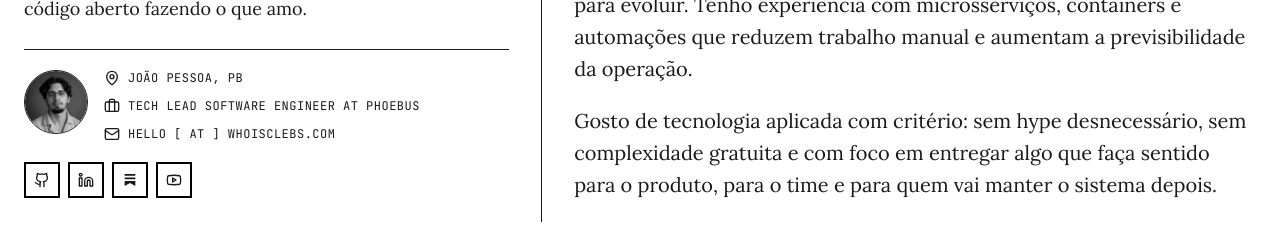
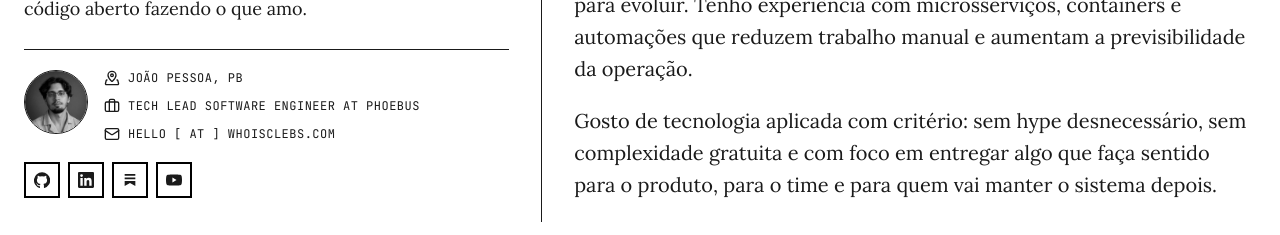
Before and after one commit to whoisclebs/whoisclebs.com, a React (Vite) app: page / in a window 1280 px wide. Shown: the part 376-611 px from the top of the page. Built offline with nearby package versions, Linux system fonts and the light colour scheme.

Commit message:
fix(deps): corrigir conflito do eslint no deploy

```diff
--- a/package.json
+++ b/package.json
@@ -30,7 +30,7 @@
   "devDependencies": {
     "@commitlint/cli": "^20.5.2",
     "@commitlint/config-conventional": "^20.5.0",
-    "@eslint/js": "^9.21.0",
+    "@eslint/js": "^9.39.4",
     "@playwright/test": "^1.59.1",
     "@testing-library/jest-dom": "^6.6.3",
     "@testing-library/react": "^16.2.0",
@@ -40,7 +40,7 @@
     "@types/react-dom": "^19.2.3",
     "@vitejs/plugin-react-swc": "^3.8.0",
     "autoprefixer": "^10.5.0",
-    "eslint": "^10.2.1",
+    "eslint": "^9.39.4",
     "eslint-plugin-react-hooks": "^5.1.0",
     "eslint-plugin-react-refresh": "^0.5.2",
     "globals": "^15.15.0",
--- a/src/pages/home.tsx
+++ b/src/pages/home.tsx
@@ -5,7 +5,31 @@ import { SEO } from "@/components/seo";
 import { Button } from "@/components/ui/button";
 import { getBalancedEditorialGridItemClass, getPublishedPosts, getResponsiveGridClass } from "@/lib/posts";
 import { getPublishedTilEntries } from "@/lib/til";
-import { Briefcase, Github, Linkedin, Mail, MapPin, Youtube } from "lucide-react";
+import { Briefcase, Mail, MapPinned } from "lucide-react";
+
+function GithubIcon({ className }: { className?: string }) {
+    return (
+        <svg className={className} viewBox="0 0 24 24" fill="currentColor" aria-hidden="true">
+            <path d="M12 .5a12 12 0 0 0-3.8 23.4c.6.1.8-.3.8-.6v-2.1c-3.3.7-4-1.4-4-1.4-.5-1.3-1.3-1.7-1.3-1.7-1-.7.1-.7.1-.7 1.2.1 1.8 1.2 1.8 1.2 1 1.8 2.8 1.3 3.4 1 .1-.8.4-1.3.8-1.6-2.6-.3-5.4-1.3-5.4-5.9 0-1.3.5-2.4 1.2-3.2-.1-.3-.5-1.5.1-3.2 0 0 1-.3 3.3 1.2a11.4 11.4 0 0 1 6 0c2.3-1.5 3.3-1.2 3.3-1.2.6 1.7.2 2.9.1 3.2.8.8 1.2 1.9 1.2 3.2 0 4.6-2.8 5.6-5.5 5.9.4.4.8 1.1.8 2.2v3.2c0 .3.2.7.8.6A12 12 0 0 0 12 .5Z" />
+        </svg>
+    )
+}
+
+function LinkedinIcon({ className }: { className?: string }) {
+    return (
+        <svg className={className} viewBox="0 0 24 24" fill="currentColor" aria-hidden="true">
+            <path d="M20.45 20.45h-3.56v-5.57c0-1.33-.03-3.04-1.85-3.04-1.85 0-2.13 1.45-2.13 2.94v5.67H9.35V9h3.41v1.56h.05a3.74 3.74 0 0 1 3.36-1.85c3.6 0 4.27 2.37 4.27 5.45v6.29ZM5.34 7.43a2.06 2.06 0 1 1 0-4.13 2.06 2.06 0 0 1 0 4.13Zm1.78 13.02H3.56V9h3.56v11.45ZM22.23 0H1.77C.8 0 0 .77 0 1.72v20.56C0 23.23.8 24 1.77 24h20.46c.98 0 1.77-.77 1.77-1.72V1.72C24 .77 23.21 0 22.23 0Z" />
+        </svg>
+    )
+}
+
+function YoutubeIcon({ className }: { className?: string }) {
+    return (
+        <svg className={className} viewBox="0 0 24 24" fill="currentColor" aria-hidden="true">
+            <path d="M23.5 6.2a3 3 0 0 0-2.1-2.1C19.5 3.6 12 3.6 12 3.6s-7.5 0-9.4.5A3 3 0 0 0 .5 6.2 31 31 0 0 0 0 12a31 31 0 0 0 .5 5.8 3 3 0 0 0 2.1 2.1c1.9.5 9.4.5 9.4.5s7.5 0 9.4-.5a3 3 0 0 0 2.1-2.1A31 31 0 0 0 24 12a31 31 0 0 0-.5-5.8ZM9.6 15.6V8.4L15.8 12l-6.2 3.6Z" />
+        </svg>
+    )
+}
 
 const Home: React.FC = () => {
     const posts = getPublishedPosts().slice(0, 3)
@@ -29,7 +53,7 @@ const Home: React.FC = () => {
                         />
                         <div className="grid gap-3 font-mono text-xs uppercase tracking-[0.04em]">
                             <div className="flex items-center gap-2">
-                                <MapPin size={16} />
+                                <MapPinned size={16} />
                                 <span>João Pessoa, PB</span>
                             </div>
                             <div className="flex items-center gap-2">
@@ -45,12 +69,12 @@ const Home: React.FC = () => {
                     <div className="mt-5 flex gap-2">
                         <Button variant="outline" size="icon" asChild>
                             <a href="https://github.com/whoisclebs" target="_blank" rel="noopener noreferrer" aria-label="GitHub">
-                            <Github className="h-4 w-4" />
+                            <GithubIcon className="h-4 w-4" />
                             </a>
                         </Button>
                         <Button variant="outline" size="icon" asChild>
                             <a href="https://linkedin.com/in/whoisclebs" target="_blank" rel="noopener noreferrer" aria-label="LinkedIn">
-                            <Linkedin className="h-4 w-4" />
+                            <LinkedinIcon className="h-4 w-4" />
                             </a>
                         </Button>
                         <Button variant="outline" size="icon" asChild>
@@ -62,7 +86,7 @@ const Home: React.FC = () => {
                         </Button>
                         <Button variant="outline" size="icon" asChild>
                             <a href="https://www.youtube.com/@whoisclebs" target="_blank" rel="noopener noreferrer" aria-label="YouTube">
-                                <Youtube className="h-4 w-4" />
+                                <YoutubeIcon className="h-4 w-4" />
                             </a>
                         </Button>
                     </div>
--- a/tsconfig.app.json
+++ b/tsconfig.app.json
@@ -6,6 +6,7 @@
     "lib": ["ES2020", "DOM", "DOM.Iterable"],
     "module": "ESNext",
     "skipLibCheck": true,
+    "ignoreDeprecations": "6.0",
 
     /* Bundler mode */
     "moduleResolution": "bundler",
```
Also changed, not shown: public/.well-known/security.txt (added), 1 other file (tests, documents, lock files or other folders).
